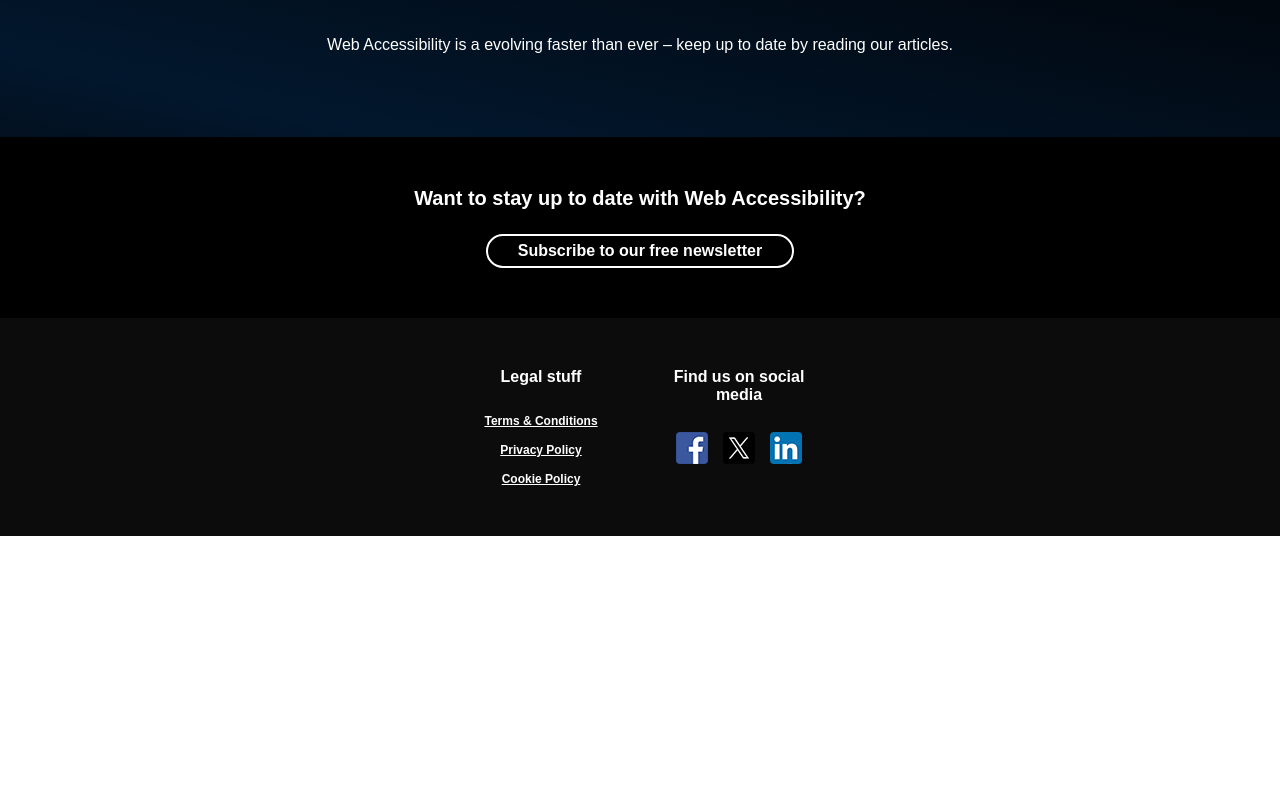
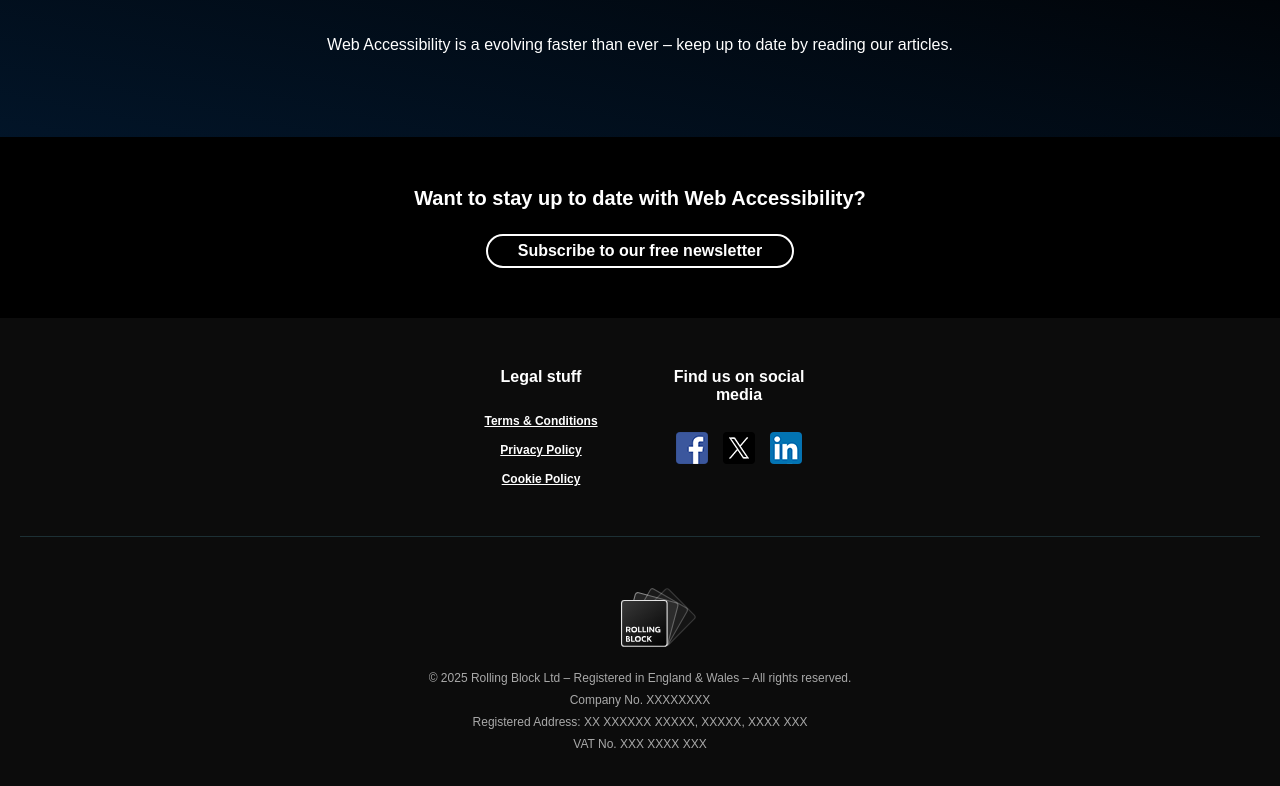
Before and after one commit to WillisDyson/project-rb, a React (Create React App) app: page /about in a window 1280 px wide. Shown: the part 292-1078 px from the top of the page. Before the commit the page ends 828 px from the top, so only its background shows below. Built offline with nearby package versions, Linux system fonts and the light colour scheme; a web font is replaced by a local one.

Commit message:
Footer links tweaks and small print completion

```diff
--- a/src/components/footer/footer-links/FooterLinks.js
+++ b/src/components/footer/footer-links/FooterLinks.js
@@ -1,10 +1,10 @@
 import styles from "./FooterLinks.module.scss";
 import { legalLinksData, socialLinksData } from "data/footer/footerData";
 
-const FooterLinks = ({ className, variant }) => {
+const FooterLinks = ({ className, variant, ariaLabel }) => {
   return (
     <div className={`${styles["footer-links"]} ${className ? className : ""} ${
-        variant ? styles[variant] : ""}`}>
+        variant ? styles[variant] : ""}`} aria-label={`${socialLinksData.ariaLabel}`}>
       <div className={styles["footer-links__inner"]}>
         <div className={styles["footer-links__column"]}>
           <h2 className={styles["footer-links__header"]}>{legalLinksData.headerText}</h2>
--- a/src/components/footer/footer-links/FooterLinks.module.scss
+++ b/src/components/footer/footer-links/FooterLinks.module.scss
@@ -42,6 +42,10 @@
         font-size: px-to-rem(12px);
         font-weight: 600;
         max-height: 32px;
+
+        &:hover {
+            text-decoration: none;
+        }
     }
 
     &__logo {
--- a/src/components/footer/small-print/SmallPrint.js
+++ b/src/components/footer/small-print/SmallPrint.js
@@ -1,8 +1,20 @@
 import styles from "./SmallPrint.module.scss";
+import Logo from "components/generic/logo/Logo";
+import { smallPrintData } from "data/footer/footerData";
 
-const SmallPrint = ({ className, variant }) => {
+const SmallPrint = ({ className, variant, ariaLabel }) => {
   return (
-    <footer></footer>
+    <div className={`${styles["small-print-wrap"]} ${className ? className : ""} ${
+        variant ? styles[variant] : ""}`} aria-label={`${smallPrintData.ariaLabel}`}>
+        <div className={styles["small-print__inner"]}>
+          <Logo className={`${styles["small-print__logo"]}`} />
+          <small className={`${styles["small-print"]}`}>
+            {smallPrintData.text.map((text, index) => (
+              <span key={index}>{text}</span>
+            ))}
+          </small>
+        </div>
+    </div>
   );
 };
 
--- a/src/components/footer/small-print/SmallPrint.module.scss
+++ b/src/components/footer/small-print/SmallPrint.module.scss
@@ -1,6 +1,41 @@
 @use 'global-stylesheets/GlobalColours.scss' as *;
 @use 'global-stylesheets/GlobalFunctions.scss' as *;
 
+.small-print-wrap {
+    align-items: center;
+    background-color: $charcoal-black;
+    display: flex;
+    flex-direction: column;
+    padding: 0 20px 50px;
+}
+
 .small-print {
-    background-color: transparent;
+    align-items: center;
+    color: $stone-grey;
+    display: flex;
+    flex-direction: column;
+    font-size: px-to-rem(12px);
+    gap: 8px;
+    text-align: center;
+
+    &__inner {
+        align-items: center;
+        border-top: 1px solid $midnight-black;
+        display: flex;
+        flex-direction: column;
+        max-width: 1309px;
+        padding-top: 50px;
+        width: 100%;
+    }
+
+    &__logo {
+        margin-bottom: 24px;
+        height: unset;
+        margin-left: 38px;
+        width: 76px;
+    }
+
+    &__text {
+        display: block;
+    }
 }
--- a/src/components/generic/logo/Logo.js
+++ b/src/components/generic/logo/Logo.js
@@ -6,7 +6,7 @@ const Logo = ({ className, variant }) => {
     <img
       src={logoImage}
       alt="Rolling Block logo"
-      className={`${styles.logo}${className ? className : ""} ${
+      className={`${styles.logo} ${className ? className : ""} ${
         variant ? styles[variant] : ""
       }`}
     />
--- a/src/data/footer/footerData.js
+++ b/src/data/footer/footerData.js
@@ -19,9 +19,20 @@ export const legalLinksData = {
 
 export const socialLinksData = {
   headerText: "Find us on social media",
+  ariaLabel: "Footer links",
   links: [
     { imageUrl: facebookLogo, href: "#", alt: "Facebook" },
     { imageUrl: xLogo, href: "#", alt: "X" },
     { imageUrl: linkedInLogo, href: "#", alt: "LinkedIn" },
   ],
 };
+
+export const smallPrintData = {
+  ariaLabel: "Legal information",
+  text: [
+      "© 2025 Rolling Block Ltd – Registered in England & Wales – All rights reserved.",
+      "Company No. XXXXXXXX",
+      "Registered Address: XX XXXXXX XXXXX, XXXXX, XXXX XXX",
+      "VAT No. XXX XXXX XXX",
+  ]
+};
```
